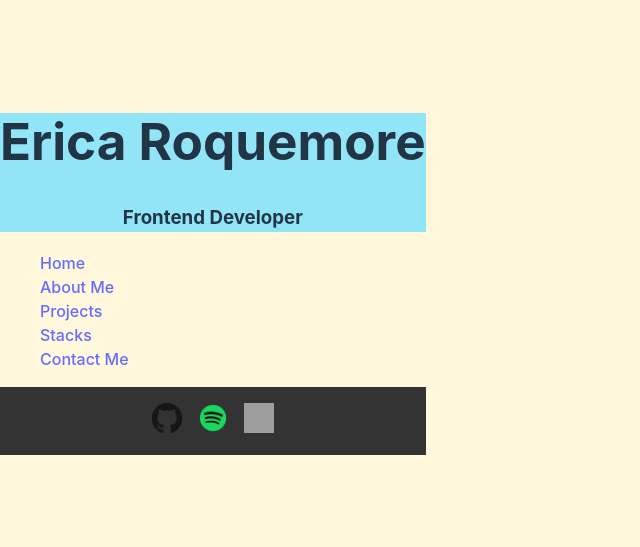
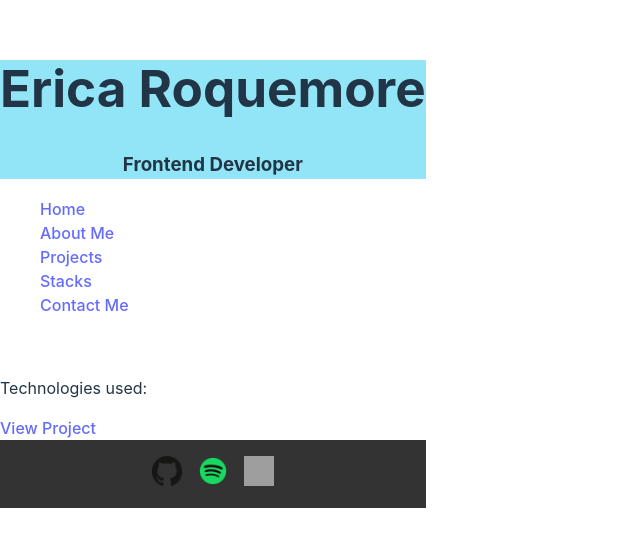
Before and after one commit to ricapi96/portfolio_23, a React (Vite) app: page /projects in a window 1280 px wide. Shown: the part 133-680 px from the top of the page, without its empty margins (0-640 px from the left). Built offline with nearby package versions, Linux system fonts and the light colour scheme; grey boxes are pictures that could not be loaded.

Commit message:
stacks page working

```diff
--- a/src/App.jsx
+++ b/src/App.jsx
@@ -4,31 +4,14 @@ import { BrowserRouter as Router, Routes, Route } from 'react-router-dom';
 import Header from './components/Header';
 import Navbar from './components/Navbar';
 import AboutMePage from './pages/AboutMePage';
-import ProjectCard from './components/ProjectCard';
-import Stacks from './components/Stacks';
+import ProjectsPage from './pages/ProjectsPage';
+import StacksPage from './pages/StacksPage';
 // import Contact from './components/Contact';
 import Footer from './components/Footer';
 import ContactPage from './pages/ContactPage';
 import './App.css';
 
 function App() {
-  const projects = [
-    {
-      title: 'NoteTaker',
-      description: 'Note taker app that allows one to save a note to local storage.',
-      technologies: 'JavaScript, Express.js',
-      imageUrl: '/images/note-taker.png',
-      projectUrl: 'https://github.com/ricapi96/express-note-taker'
-    },
-    {
-      title: '3-Dogs',
-      description: 'A Dog website to showcase my furry friends.',
-      technologies: 'HTML, CSS, JavaScript',
-      imageUrl: '/images/three-dogs.png',
-      projectUrl: 'https://ricapi96.github.io/3-dogs/'
-    },
-    // Add more projects
-  ];
 
   return (
     <Router>
@@ -40,6 +23,8 @@ function App() {
           {/* ... */}
           <Routes>
           <Route path="/about" element={<AboutMePage />} />
+          <Route path="/projects" element={<ProjectsPage />} />
+          <Route path="/stacks" element={<StacksPage />} />
           <Route path="/contact" element={<ContactPage />} />
           </Routes>
         </main>
--- a/src/components/Navbar.jsx
+++ b/src/components/Navbar.jsx
@@ -1,7 +1,6 @@
 // Navbar.jsx
 import React from 'react';
 import { Link as RouterLink } from 'react-router-dom';
-import { Link as ScrollLink } from 'react-scroll';
 import './Navbar.css';
 
 function Navbar() {
@@ -10,9 +9,8 @@ function Navbar() {
       <ul className="nav-list">
         <li><RouterLink to="/">Home</RouterLink></li>
         <li><RouterLink to="/about">About Me</RouterLink></li>
-        <li><ScrollLink to="projects" smooth={true} duration={500}>Projects</ScrollLink></li>
-        <li><ScrollLink to="stacks" smooth={true} duration={500}>Stacks</ScrollLink></li>
-        {/* <li><ScrollLink to="contact" smooth={true} duration={500}>Contact</ScrollLink></li> */}
+        <li><RouterLink to="/projects">Projects</RouterLink></li>
+        <li><RouterLink to="/stacks">Stacks</RouterLink></li>
         <li><RouterLink to="/contact">Contact Me</RouterLink></li>
       </ul>
     </nav>
--- a/src/components/ProjectCard.jsx
+++ /dev/null
@@ -1,27 +0,0 @@
-// ProjectCard.jsx
-import React from 'react';
-import './ProjectCard.css';
-// icons
-// import html from '../../public/images/html.png';
-
-function ProjectCard(props) {
-  const { title, description, technologies, imageUrl, projectUrl } = props;
-
-  return (
-
-    <div className="project-card">
-
-      <img src={imageUrl} alt={title} className="project-image" />
-      <div className="project-details">
-        <h3 className="project-title">{title}</h3>
-        <p className="project-description">{description}</p>
-        <p className="project-technologies">Technologies used: {technologies}</p>
-        <a href={projectUrl} target="_blank" rel="noopener noreferrer" className="project-link">
-          View Project
-        </a>
-      </div>
-    </div>
-  );
-}
-
-export default ProjectCard;
--- /dev/null
+++ b/src/pages/ProjectsPage.jsx
@@ -0,0 +1,39 @@
+import React from 'react';
+
+function ProjectsPage(props) {
+  const projects = [
+    {
+      title: 'NoteTaker',
+      description: 'Note taker app that allows one to save a note to local storage.',
+      technologies: 'JavaScript, Express.js',
+      imageUrl: '/images/note-taker.png',
+      projectUrl: 'https://github.com/ricapi96/express-note-taker'
+    },
+    {
+      title: '3-Dogs',
+      description: 'A Dog website to showcase my furry friends.',
+      technologies: 'HTML, CSS, JavaScript',
+      imageUrl: '/images/three-dogs.png',
+      projectUrl: 'https://ricapi96.github.io/3-dogs/'
+    },
+    // Add more projects
+  ];
+
+  const { title, description, technologies, imageUrl, projectUrl } = props;
+
+  return (
+    <div className="projects">
+      <img src={imageUrl} alt={title} className="project-image" />
+      <div className="project-details">
+        <h3 className="project-title">{title}</h3>
+        <p className="project-description">{description}</p>
+        <p className="project-technologies">Technologies used: {technologies}</p>
+        <a href={projectUrl} target="_blank" rel="noopener noreferrer" className="project-link">
+          View Project
+        </a>
+      </div>
+    </div>
+  );
+}
+
+export default ProjectsPage;
--- a/src/components/Stacks.jsx
+++ b/src/pages/StacksPage.jsx
@@ -1,6 +1,6 @@
 // Stacks.jsx
 import React from "react";
-import "./Stacks.css";
+// import "./Stacks.css";
 // icons
 import html from "/images/html.png";
 import css from "/images/css.png";
@@ -16,7 +16,7 @@ import mongoose from "/images/mongoose.png";
 import mongoDB from "/images/mongoDB.png";
 import react from "/images/react.png";
 
-function Stacks() {
+function StacksPage() {
   return (
     <section className="stacks">
       <h2 id="stacks">Technical Stacks</h2>
@@ -80,4 +80,4 @@ function Stacks() {
   );
 }
 
-export default Stacks;
+export default StacksPage;
```
